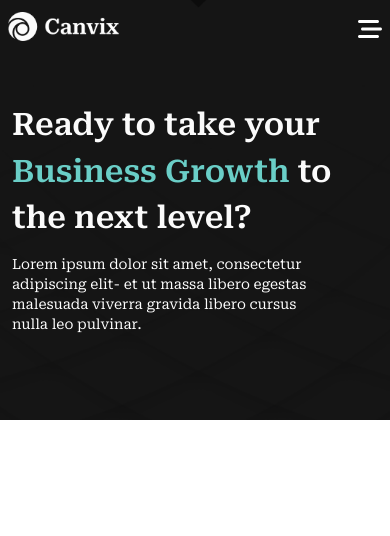
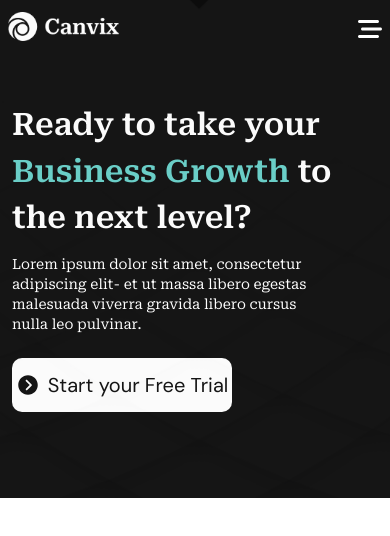
Before and after one commit to mahirTheCoder/canvix-react-projects-one, a React (Vite) app: page / in a window 390 px wide. Shown: the top 536 px of the page. Built offline with nearby package versions, Linux system fonts and the light colour scheme.

Commit message:
banner half responsive working

```diff
--- a/src/Components/Banner.jsx
+++ b/src/Components/Banner.jsx
@@ -1,6 +1,9 @@
 import React from "react";
 import overlyImg from "../assets/images/overlay.png";
 import position from "../assets/images/possition.png";
+import { IoIosArrowDroprightCircle } from "react-icons/io";
+
+import { Link } from "react-router";
 const Banner = () => {
   return (
     <>
@@ -23,8 +26,23 @@ const Banner = () => {
         <div className="container text-white">
           <div className="bannerRow">
             <div className="BannerContent">
-              <h2 className=" lg:w-[608px] lg:text-[64px] font-semibold font-roboto text-primary text-[31px] lg:pt-[166px] lg:pb-6 pb-3  ">Ready to take your <span className="text-Brand">Business Growth</span> to the next level?</h2>
-              <p className="lg:w-[557px] w-[300px] text-sm lg:text-4.5 normal font-roboto">Lorem ipsum dolor sit amet, consectetur adipiscing elit- et ut massa libero egestas malesuada viverra gravida libero cursus nulla leo pulvinar.</p>
+              <h2 className=" lg:w-[608px] lg:text-[64px] font-semibold font-roboto text-primary text-[31px] lg:pt-[166px] lg:pb-6 pb-3  ">
+                Ready to take your{" "}
+                <span className="text-Brand">Business Growth</span> to the next
+                level?
+              </h2>
+              <p className="lg:w-[557px] w-[300px] text-sm lg:text-4.5 normal font-roboto pb-6 lg:pb-8">
+                Lorem ipsum dolor sit amet, consectetur adipiscing elit- et ut
+                massa libero egestas malesuada viverra gravida libero cursus
+                nulla leo pulvinar.
+              </p>
+              <div className="button w-[220px] lg:w-[248px] bg-primary lg:rounded-[24px] rounded-[10px]">
+                <Link className="text-[20px] normal font-dm  text-secondary flex  justify-center items-center lg:pt-5 lg:pb-5 pt-3 pb-3  ">
+                  {" "}
+                  <IoIosArrowDroprightCircle className="text-[24px] mr-2" />
+                  Start your Free Trial
+                </Link>
+              </div>
             </div>
           </div>
         </div>
```
